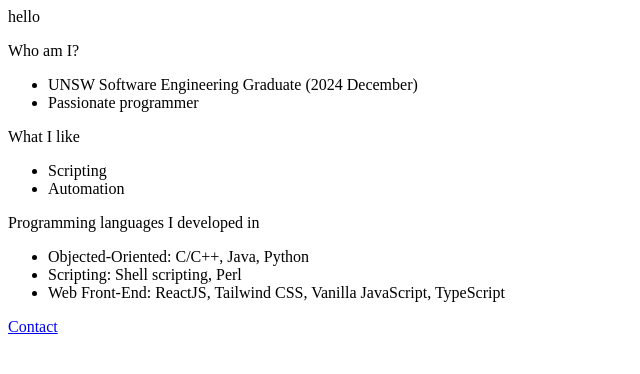
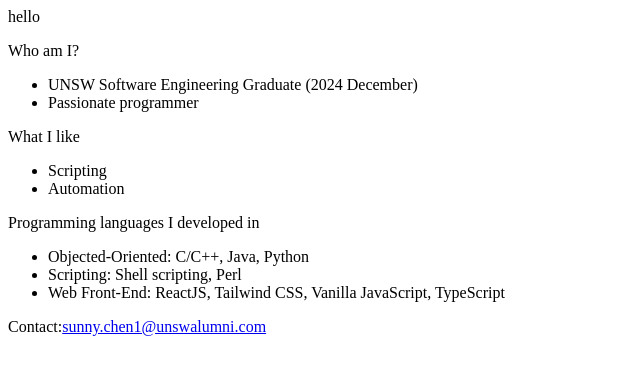
Before and after one commit to z5267282/blog, a React (Vite) app in the folder website/: page / in a window 1280 px wide. Shown: the top 374 px of the page, without its empty margins (0-640 px from the left). Built offline with nearby package versions, Linux system fonts and the light colour scheme.

Commit message:
about me done

```diff
--- a/website/src/pages/AboutMe.jsx
+++ b/website/src/pages/AboutMe.jsx
@@ -21,7 +21,12 @@
           Web Front-End: ReactJS, Tailwind CSS, Vanilla JavaScript, TypeScript
         </li>
       </ul>
-      <a href="mailto:sunny.chen1@unswalumni.com">Contact</a>
+      <p>
+        Contact:
+        <a href="mailto:sunny.chen1@unswalumni.com">
+          sunny.chen1@unswalumni.com
+        </a>
+      </p>
     </div>
   );
 }
```
